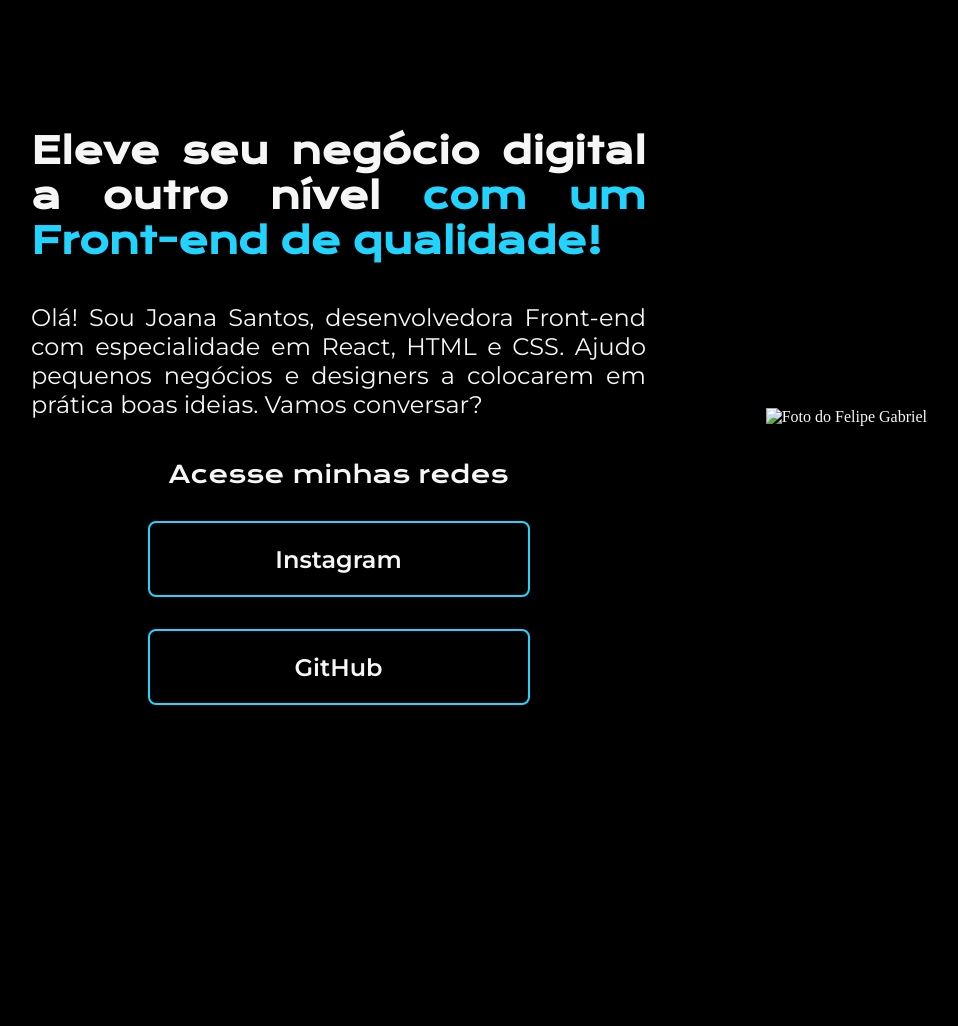
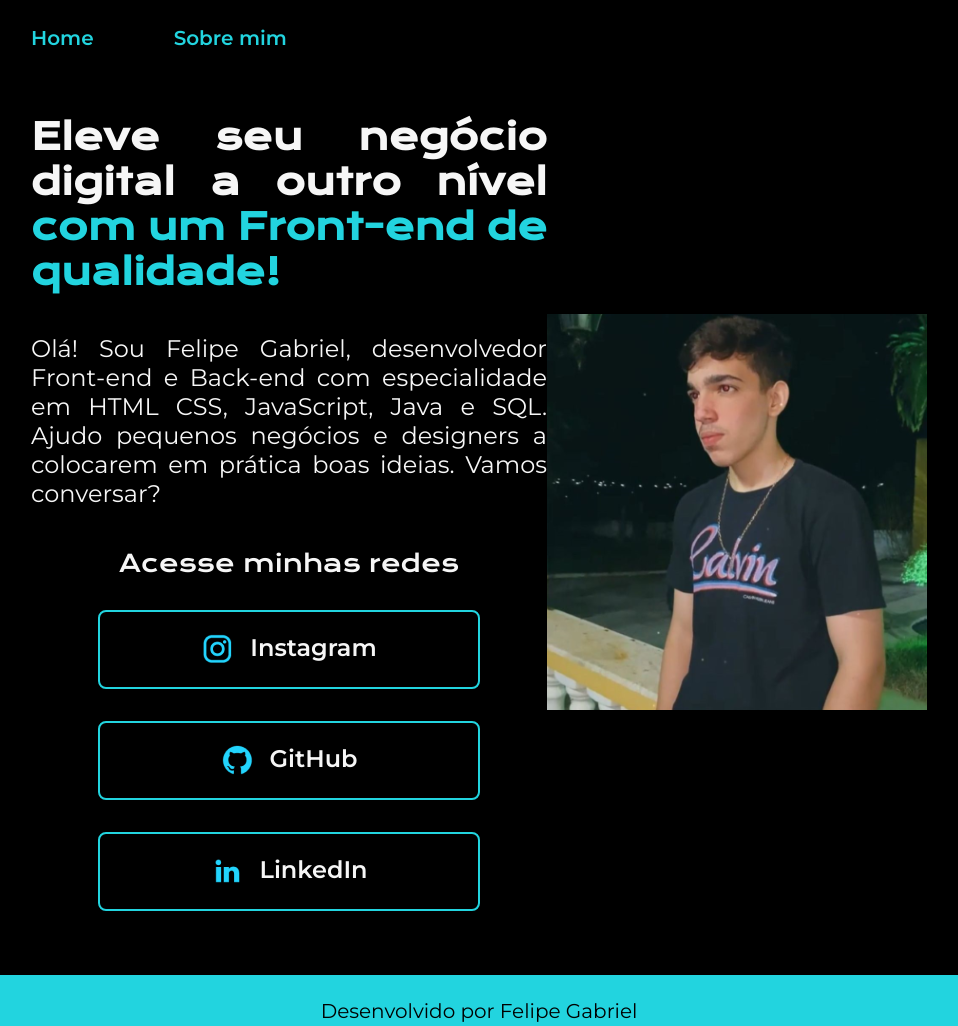
Before and after one commit to FelipeGabrill/projeto-sobre-mim, a plain HTML site: page index.html in a window 1280 px wide. Shown: the whole page, without its empty margins (161-1119 px from the left). Before the commit the page ends 928 px from the top, so only its background shows below. Drawn offline with nearby package versions, Linux system fonts and the light colour scheme.

Commit message:
Adicionado imagens e sobre mim

```diff
--- a/index.html
+++ b/index.html
@@ -5,30 +5,47 @@
     <meta http-equiv="X-UA-Compatible" content="IE=edge">
     <meta name="viewport" content="width=device-width, initial-scale=1.0">
     <title>Portifolio</title>
-    <link rel="stylesheet" href="style.css">
+    <link rel="stylesheet" href="./styles/style.css">
 </head>
 
 <body>
-    <header></header>
+    <header class="cabecalho">
+        <nav class="cabecalho__menu">
+            <a class="cabecalho__menu__link" href="index.html">Home</a>
+            <a class="cabecalho__menu__link" href="about.html">Sobre mim</a>
+        </nav>
+    </header>
     <main class="apresentacao">
         <section class="apresentacao__conteudo">
-            <h1 class="apresentacao_conteudo_titulo">Eleve seu negócio digital a outro nível<strong
-            class="titulo-destaque"> com um Front-end de qualidade!
+            <h1 class="apresentacao__conteudo__titulo">Eleve seu negócio digital a outro nível<strong
+            class="titulo__destaque"> com um Front-end de qualidade!
             </strong></h1>
-            <p class="apresentacao_conteudo_texto">Olá! Sou Joana Santos, desenvolvedora
-            Front-end com especialidade em React, HTML e
-            CSS. Ajudo pequenos negócios e designers a
+            <p class="apresentacao__conteudo__texto">Olá! Sou Felipe Gabriel, desenvolvedor
+            Front-end e Back-end com especialidade em HTML
+            CSS, JavaScript, Java e SQL. Ajudo pequenos negócios e designers a
             colocarem em prática boas ideias. Vamos
             conversar?</p>
             <div class="apresentacao__links">
-                <h2 class="apresentacao_links_subtitulo">Acesse minhas redes</h2>
-                <a class="apresentacao_links_link" href="https://instagram.com/felipe.gabriiiel">Instagram</a>
-                <a class="apresentacao_links_link" href="https://github.com/FelipeGabrill?tab=repositories">GitHub</a>
+                <h2 class="apresentacao__links__subtitulo">Acesse minhas redes</h2>
+                <a class="apresentacao__links__link" href="https://instagram.com/felipe.gabriiiel">
+                    <img src="./assets/instagram.png">
+                    Instagram
+                </a>
+                <a class="apresentacao__links__link" href="https://github.com/FelipeGabrill?tab=repositories">
+                    <img src="./assets/github.png">
+                    GitHub
+                </a>
+                <a class="apresentacao__links__link" href="https://br.linkedin.com/in/felipe-gabriel-147a9a28b">
+                    <img src="./assets/linkedin.png">
+                    LinkedIn
+                </a>
             </div>
         </section>
-        <img src="imagem.png" alt="Foto do Felipe Gabriel">
+        <img src="./assets/FelipeGabriel.png" alt="Foto do Felipe Gabriel">
     </main>
-    <footer></footer>
+    <footer class="rodape">
+        <p>Desenvolvido por Felipe Gabriel</p>
+    </footer>
 </body>
 
 </html>
--- a/style.css
+++ /dev/null
@@ -1,70 +0,0 @@
-@import url('https://fonts.googleapis.com/css2?family=Krona+One&family=Montserrat:wght@400;600&display=swap');
-
-*{
-    margin: 0;
-    padding: 0;
-}
-
-body{
-    height: 100vh;
-    box-sizing: border-box;
-    background-color: #000000;
-    color: #F6F6F6;
-}
-
-.titulo-destaque{
-    color: #22D4FD;
-}
-
-.apresentacao{
-    margin: 10% 15%;
-    display: flex;
-    align-items: center;
-    justify-content: space-between;
-}
-
-.apresentacao__conteudo{
-    width: 615px;
-    display: flex;
-    flex-direction: column;
-    gap: 40px;
-    text-align: justify;
-}
-
-.apresentacao_conteudo_titulo{
-    font-size: 36px;
-    font-family: 'Krona One', sans-serif;
-}
-
-.apresentacao_conteudo_texto{
-    font-size: 24px;
-    font-family: 'Montserrat', sans-serif;
-}
-
-.apresentacao__links{
-    display: flex;
-    flex-direction: column;
-    justify-content: space-between;
-    align-items: center;
-    gap: 32px;
-}
-
-.apresentacao_links_subtitulo{
-    font-family: 'Krona One', sans-serif;
-    font-weight: 400;
-    font-size: 24px;
-}
-
-.apresentacao_links_link{
-    /* background-color: #22D4FD; */
-    border: 2px solid #22D4FD;
-    width: 378px;
-    text-align: center;
-    border-radius: 8px;
-    font-size: 24px;
-    font-weight: 600;
-    padding: 21.5px 0;
-    text-decoration: none;
-    color: #F6F6F6;
-    font-family: 'Montserrat', sans-serif;
-}
--- /dev/null
+++ b/styles/style.css
@@ -0,0 +1,114 @@
+@import url('https://fonts.googleapis.com/css2?family=Krona+One&family=Montserrat:wght@400;600&display=swap');
+
+:root {
+    --cor--primaria: #000000;
+    --cor--secundaria: #F6F6F6;
+    --cor--terciaria:   #22D4DF;
+    --cor--hover: #272727;
+
+    --fonte-primaria: 'Krona One', sans-serif;
+    --fonte-secundaria: 'Montserrat', sans-serif;
+}
+
+*{
+    margin: 0;
+    padding: 0;
+}
+
+body {
+    /* height: 100vh; */
+    box-sizing: border-box;
+    background-color: var(--cor--primaria);
+    color: var(--cor--secundaria);
+}
+
+.cabecalho {
+    padding: 2% 0% 0% 15%;
+}
+
+.cabecalho__menu {
+    display: flex;
+    gap: 80px;
+}
+
+
+.cabecalho__menu__link {
+    font-family: var(--fonte-secundaria);
+    font-size: 20px;
+    font-weight: 600;
+    color: var(--cor--terciaria);
+    text-decoration: none;
+}
+
+.apresentacao {
+    padding: 5% 15%;
+    display: flex;
+    align-items: center;
+    justify-content: space-between;
+}
+
+.apresentacao__conteudo {
+    width: 615px;
+    display: flex;
+    flex-direction: column;
+    gap: 40px;
+    text-align: justify;
+}
+
+.apresentacao__conteudo__titulo {
+    font-size: 36px;
+    font-family: var(--fonte-primaria);
+}
+
+.titulo__destaque {
+    color: var(--cor--terciaria);
+}
+
+.apresentacao__conteudo__texto {
+    font-size: 24px;
+    font-family: var(--fonte-secundaria);
+}
+
+.apresentacao__links {
+    display: flex;
+    flex-direction: column;
+    justify-content: space-between;
+    align-items: center;
+    gap: 32px;
+}
+
+.apresentacao__links__subtitulo {
+    font-family: var(--fonte-primaria);
+    font-weight: 400;
+    font-size: 24px;
+}
+
+.apresentacao__links__link {
+    display: flex;
+    justify-content: center;
+    gap: 16px;
+    border: 2px solid var(--cor--terciaria);
+    width: 378px;
+    text-align: center;
+    border-radius: 8px;
+    font-size: 24px;
+    font-weight: 600;
+    padding: 21.5px 0;
+    text-decoration: none;
+    color: var(--cor--secundaria);
+    font-family: var(--fonte-secundaria);
+}
+
+.apresentacao__links__link:hover {
+    background-color: var(--cor--hover);
+}
+
+.rodape {
+    color: var(--cor--primaria);
+    background-color: var(--cor--terciaria);
+    padding: 24px;
+    text-align: center;
+    font-family: var(--fonte-secundaria);
+    font-weight: 400;
+    font-size: 20px;
+}
```
Also changed, not shown: about.html (added, +30 -0 lines), assets/FelipeGabriel.png (added), assets/Imagem.png (added), assets/github.png (added), assets/instagram.png (added), assets/linkedin.png (added), 1 other file.
